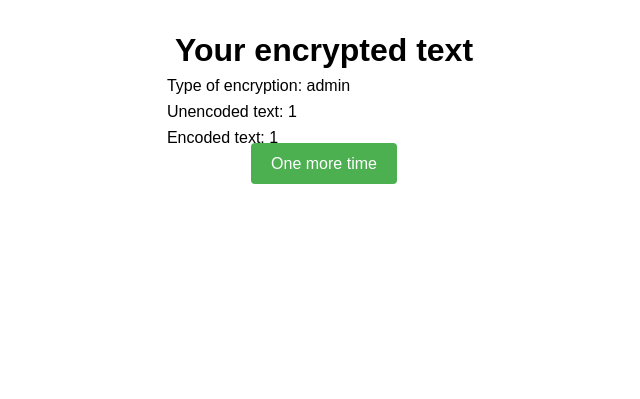
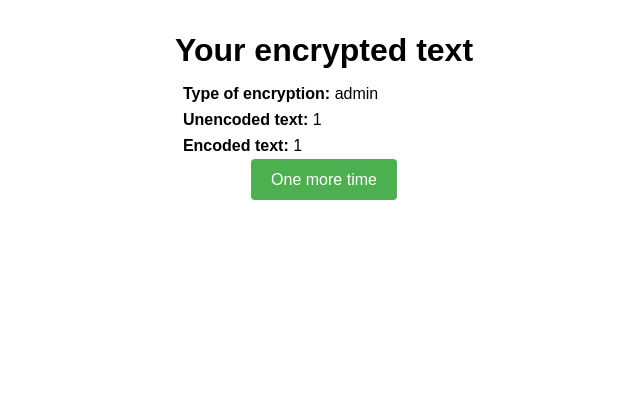
Before and after one commit to IAmMalteC/studyproject-vertiefung-programmieren-2019-20, a Flask app: page /result in a window 1280 px wide. Shown: the part 74-473 px from the top of the page, without its empty margins (316-956 px from the left). Run offline with Flask 2, Linux system fonts and the light colour scheme; the visitor is signed in with stand-in values (Sample User, id 1); some libraries are stand-ins or nearby versions.

Commit message:
styled result page

```diff
--- a/excercise/enryptionTool/static/style.css
+++ b/excercise/enryptionTool/static/style.css
@@ -54,7 +54,15 @@
     max-width: 24rem;
     margin: 0.5rem 0;
 }
+/*Resultpage*/
+.result {
+    margin: 1rem;
+}
+.result-type {
+    font-weight: bold;
+}
 
+/* The catfact and joke */
 .api-result {
     padding: 1rem;
     background-color: #4d4d4d;
--- a/excercise/enryptionTool/templates/result.html
+++ b/excercise/enryptionTool/templates/result.html
@@ -6,10 +6,12 @@
 {% block content %}
 <div >
     <h1>Your encrypted text</h1>
-    <p>Type of encryption: {{ encryptiontype }}</p>
-    <p id="offsetResult">Offsetfactor: {{ offset }} </p>
-    <p>Unencoded text: {{unencoded_string}}</p>
-    <p>Encoded text: {{encoded_string}}</p>
+    <div class="result">
+        <p><span class="result-type">Type of encryption: </span><span>{{ encryptiontype }}</span></p>
+        <p id="offsetResult"><span class="result-type">Offsetfactor: </span><span>{{ offset }}</span></p>
+        <p><span class="result-type">Unencoded text: </span><span>{{unencoded_string}}</span></p>
+        <p><span class="result-type">Encoded text: </span><span>{{encoded_string}}</span></p>
+    </div>
 </div>
 <div>
     <a class="button" href="/encryption">One more time</a>
```
Also changed, not shown: excercise/enryptionTool/database/datalog.db.
